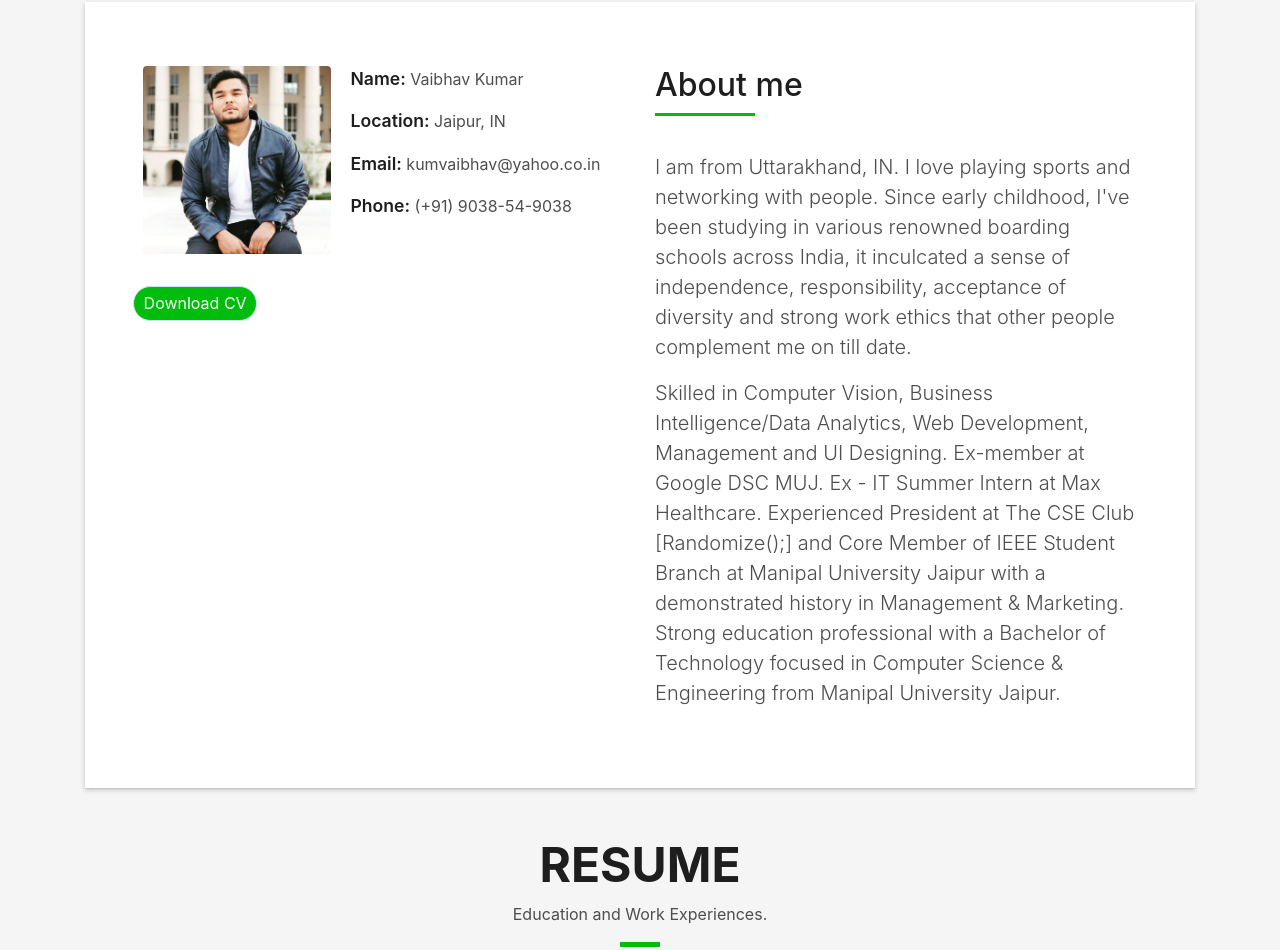
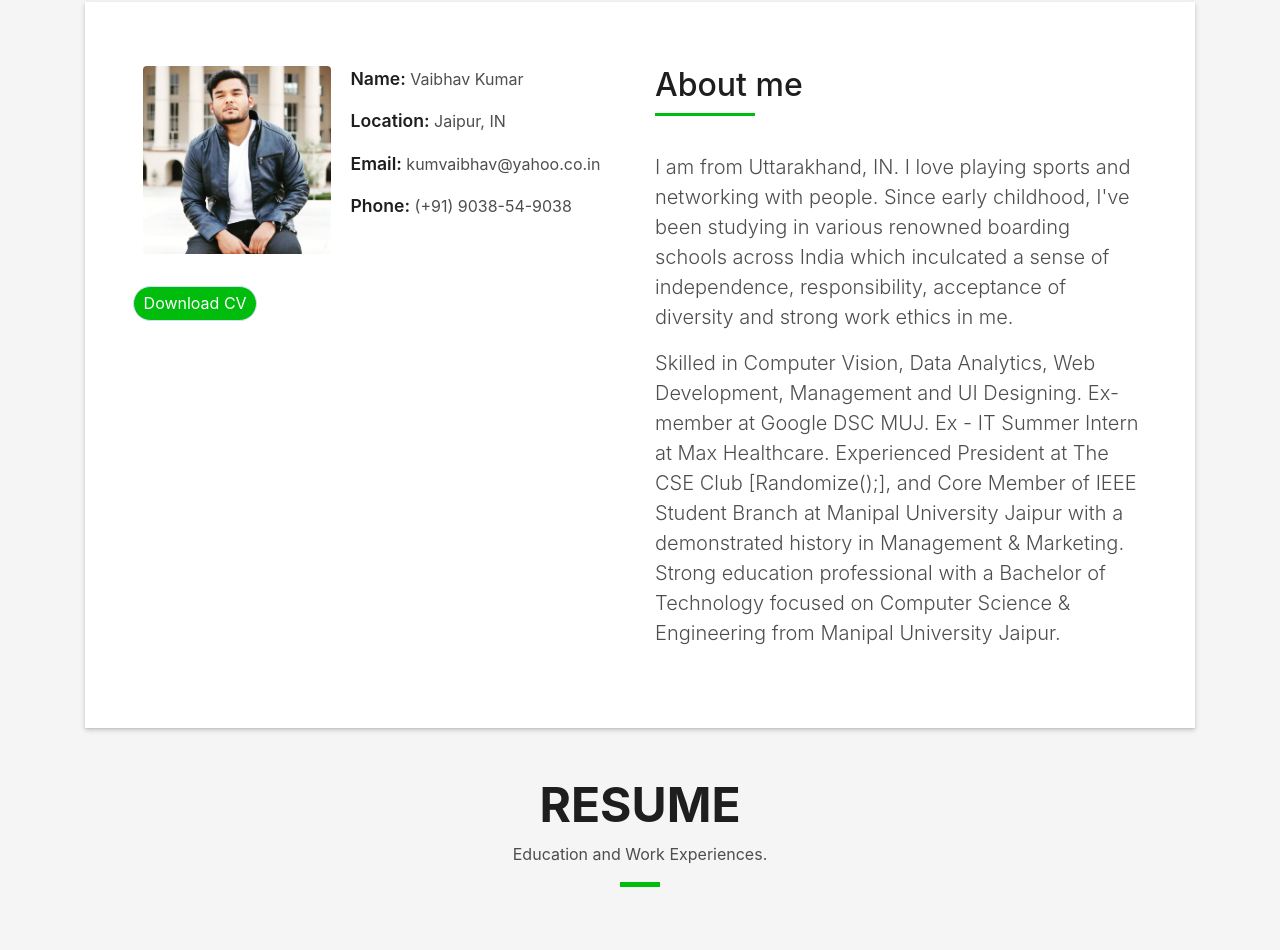
Before and after one commit to ivaibhavkr/ivaibhavkr.github.io, a plain HTML site: page index.html in a window 1280 px wide. Shown: the part 862-1812 px from the top of the page. Drawn offline with Linux system fonts and the light colour scheme; files whose address does not match are found by name.

Commit message:
Update index.html

```diff
--- a/index.html
+++ b/index.html
@@ -14,13 +14,13 @@
 
   <meta charset="utf-8">
   <meta http-equiv="X-UA-Compatible" content="IE=edge" />
-  <title>ivaibhavkr | Home</title>
+  <title>Vaibhav Kumar</title>
   <meta content="width=device-width, initial-scale=1.0" name="viewport">
   <meta content="" name="keywords">
   <meta content="" name="description">
 
   <!-- SEO -->
-  <title>ivaibhavkr | Home</title>
+  <title>Vaibhav Kumar</title>
   <meta name="Vaibhav Kumar" content="Me is a slick, personal layout for any individual wanting a minimal online presence. Features include a big background image or video, logo, bio and icons." />
   <meta name="robots" content="index, follow" />
   <meta name="referrer" content="always" />
@@ -163,7 +163,7 @@
                     </h5>
                   </div>
                   <p class="lead">
-                    I am from Uttarakhand, IN. I love playing sports and networking with people. Since early childhood, I've been studying in various renowned boarding schools across India, it inculcated a sense of independence, responsibility, acceptance of diversity and strong work ethics that other people complement me on till date.
+                    I am from Uttarakhand, IN. I love playing sports and networking with people. Since early childhood, I've been studying in various renowned boarding schools across India which inculcated a sense of independence, responsibility, acceptance of diversity and strong work ethics in me.
                   </p>
                   <!-- <p class="lead">
                     Mauris blandit aliquet elit, eget tincidunt nibh pulvinar a. Vivamus suscipit tortor eget felis
@@ -171,7 +171,7 @@
                     ac diam sit amet quam vehicula elementum sed sit amet dui. porttitor at sem.
                   </p> -->
                   <p class="lead">
-                    Skilled in Computer Vision, Business Intelligence/Data Analytics, Web Development, Management and UI Designing. Ex-member at Google DSC MUJ. Ex - IT Summer Intern at Max Healthcare. Experienced President at The CSE Club [Randomize();] and Core Member of IEEE Student Branch at Manipal University Jaipur with a demonstrated history in Management & Marketing. Strong education professional with a Bachelor of Technology focused in Computer Science & Engineering from Manipal University Jaipur.
+                    Skilled in Computer Vision, Data Analytics, Web Development, Management and UI Designing. Ex-member at Google DSC MUJ. Ex - IT Summer Intern at Max Healthcare. Experienced President at The CSE Club [Randomize();], and Core Member of IEEE Student Branch at Manipal University Jaipur with a demonstrated history in Management & Marketing. Strong education professional with a Bachelor of Technology focused on Computer Science & Engineering from Manipal University Jaipur.
                     <!--
                     Nulla porttitor accumsan tincidunt. Quisque velit nisi, pretium ut lacinia in, elementum id enim.
                     Nulla porttitor accumsan
```
